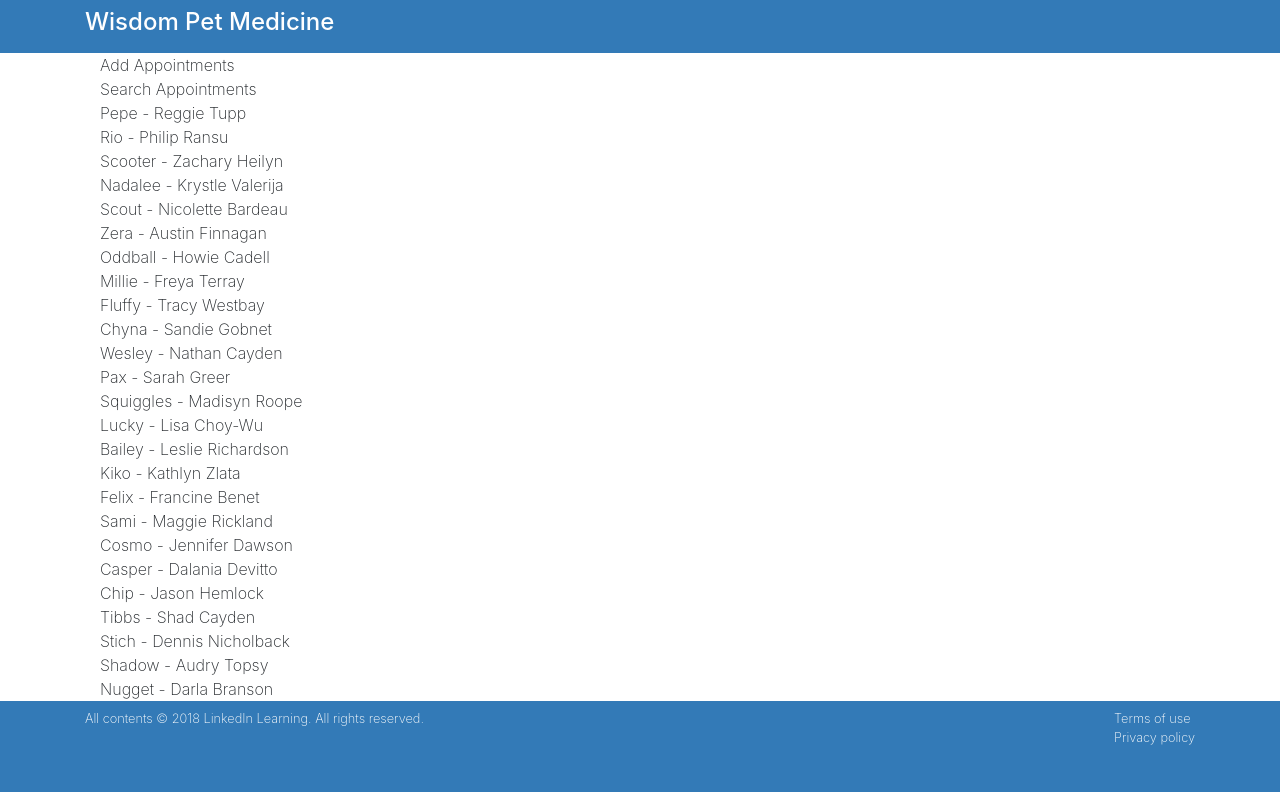
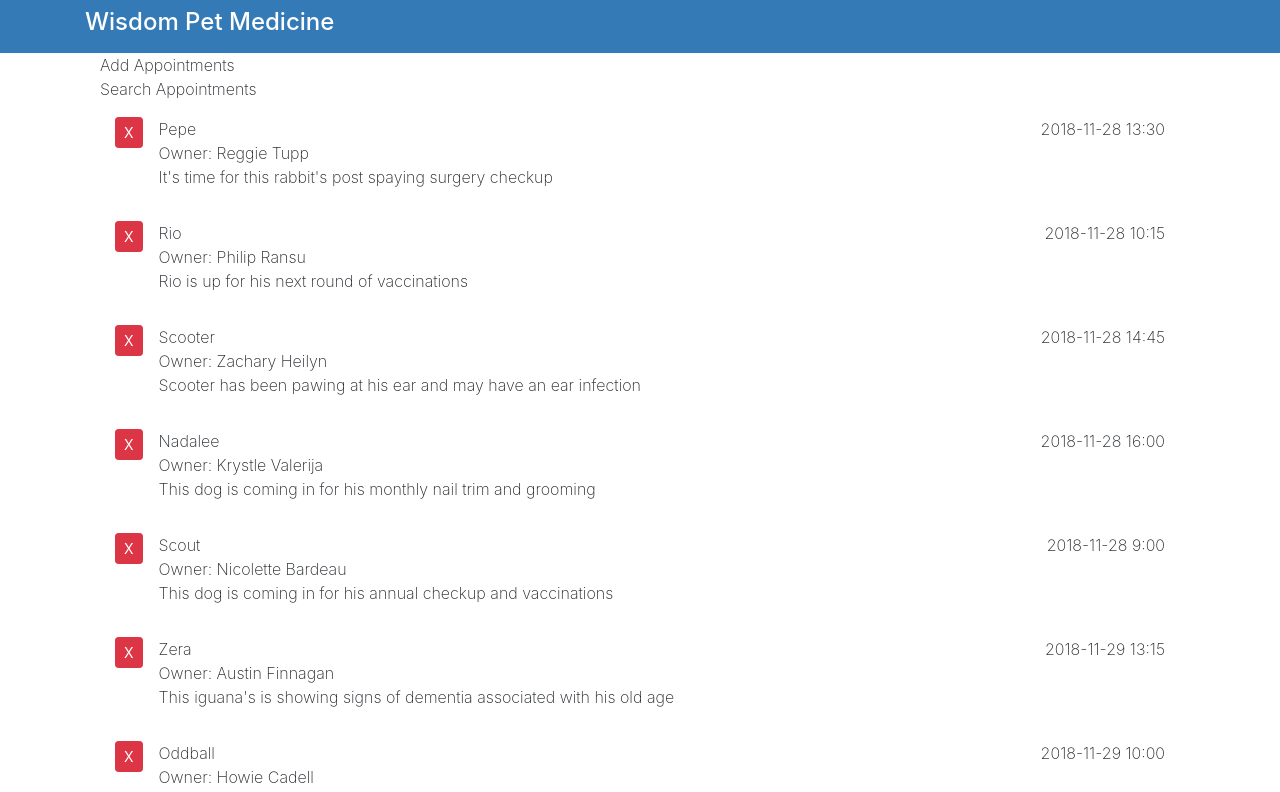
Before and after one commit to gubicsandrea/react-js-ui-dev-training, a React (Create React App) app: page / in a window 1280 px wide. Shown: the top 792 px of the page. Built offline with nearby package versions, Linux system fonts and the light colour scheme.

Commit message:
Added detailed display to each items

```diff
--- a/src/components/ListAppointments.js
+++ b/src/components/ListAppointments.js
@@ -1,12 +1,32 @@
-import React, { Component } from 'react';
+import React, { Component } from "react";
 
 class ListAppointments extends Component {
-    render() {
-        const listItems = this.props.appointments.map(item => (
-            <div>{item.petName} - {item.ownerName}</div>
-        ));
-        return <div>{listItems}</div>;
-    }
+  render() {
+    return (
+      <div className="appointment-list item-list mb-3">
+        {this.props.appointments.map(item => (
+          <div className="pet-item col media py-3">
+            <div className="mr-3">
+              <button className="pet-delete btn btn-sm btn-danger">X</button>
+            </div>
+
+            <div className="pet-info media-body">
+              <div className="pet-head d-flex">
+                <span className="pet-name">{item.petName}</span>
+                <span className="apt-date ml-auto">{item.aptDate}</span>
+              </div>
+
+              <div className="owner-name">
+                <span className="label-item">Owner: </span>
+                <span>{item.ownerName}</span>
+              </div>
+              <div className="apt-notes">{item.aptNotes}</div>
+            </div>
+          </div>
+        ))}
+      </div>
+    );
+  }
 }
 
 export default ListAppointments;
```
